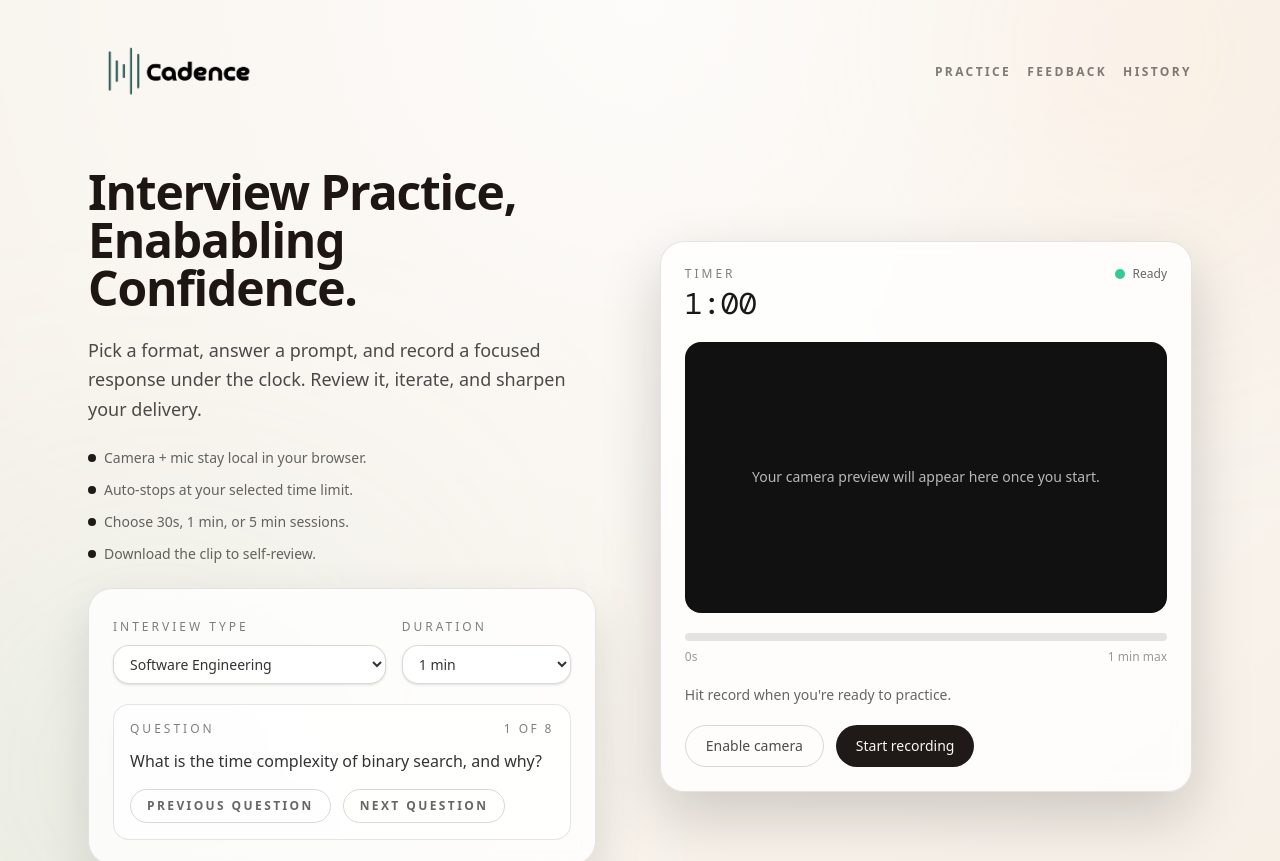
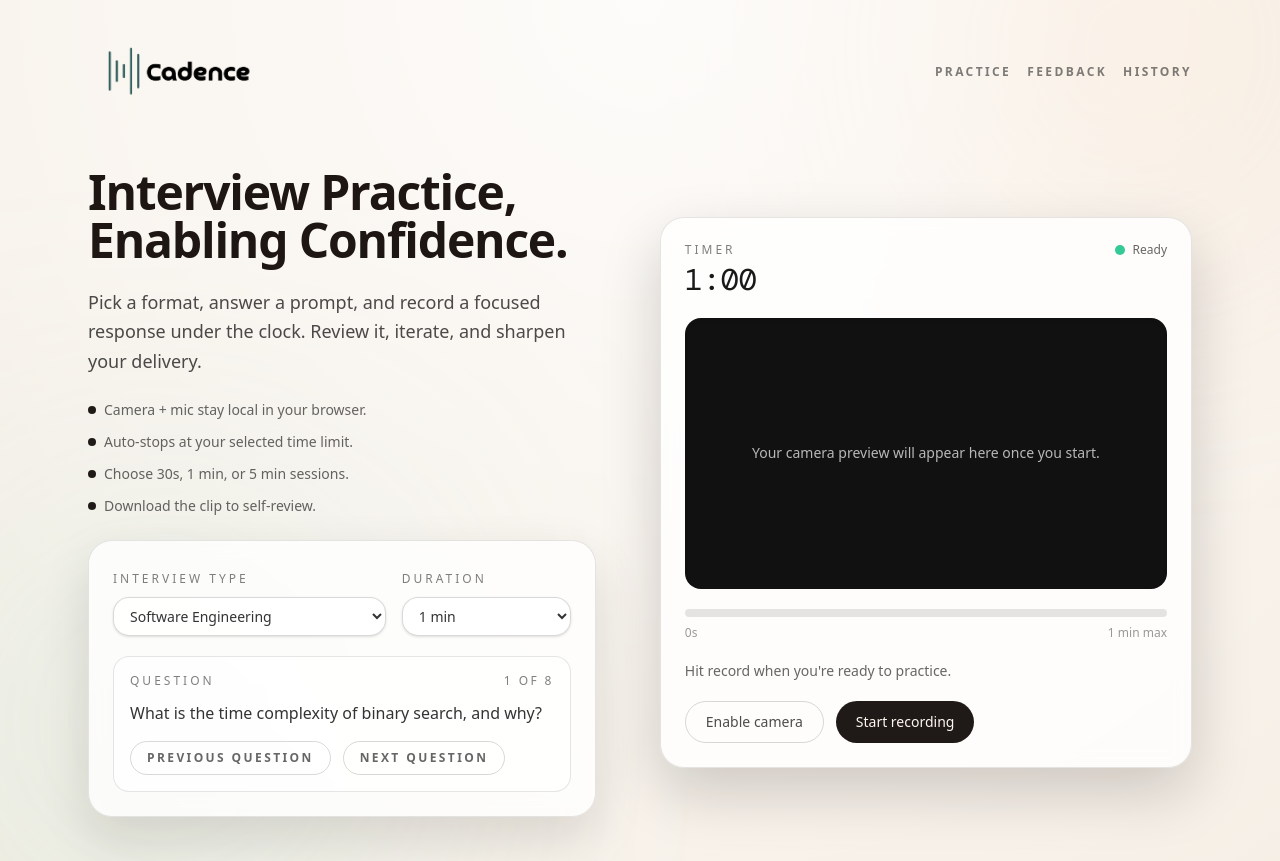
Before and after one commit to Mihir-A/Cadence, a Next.js app: page / in a window 1280 px wide. Shown: the top 861 px of the page. Built offline with nearby package versions, Linux system fonts and the light colour scheme.

Commit message:
fix typo

```diff
--- a/app/page.tsx
+++ b/app/page.tsx
@@ -737,7 +737,7 @@ export default function Home() {
         <main className="relative mx-auto flex min-h-[calc(100vh-5rem)] max-w-6xl flex-col items-start justify-center gap-12 px-6 py-16 lg:flex-row lg:items-center lg:gap-16">
           <section className="max-w-xl space-y-6">
             <h1 className="text-4xl font-semibold tracking-tight text-[#1d1612] sm:text-5xl">
-              Interview Practice, Enababling Confidence.
+              Interview Practice, Enabling Confidence.
             </h1>
             <p className="text-lg leading-relaxed text-black/70">
               Pick a format, answer a prompt, and record a focused response
```
